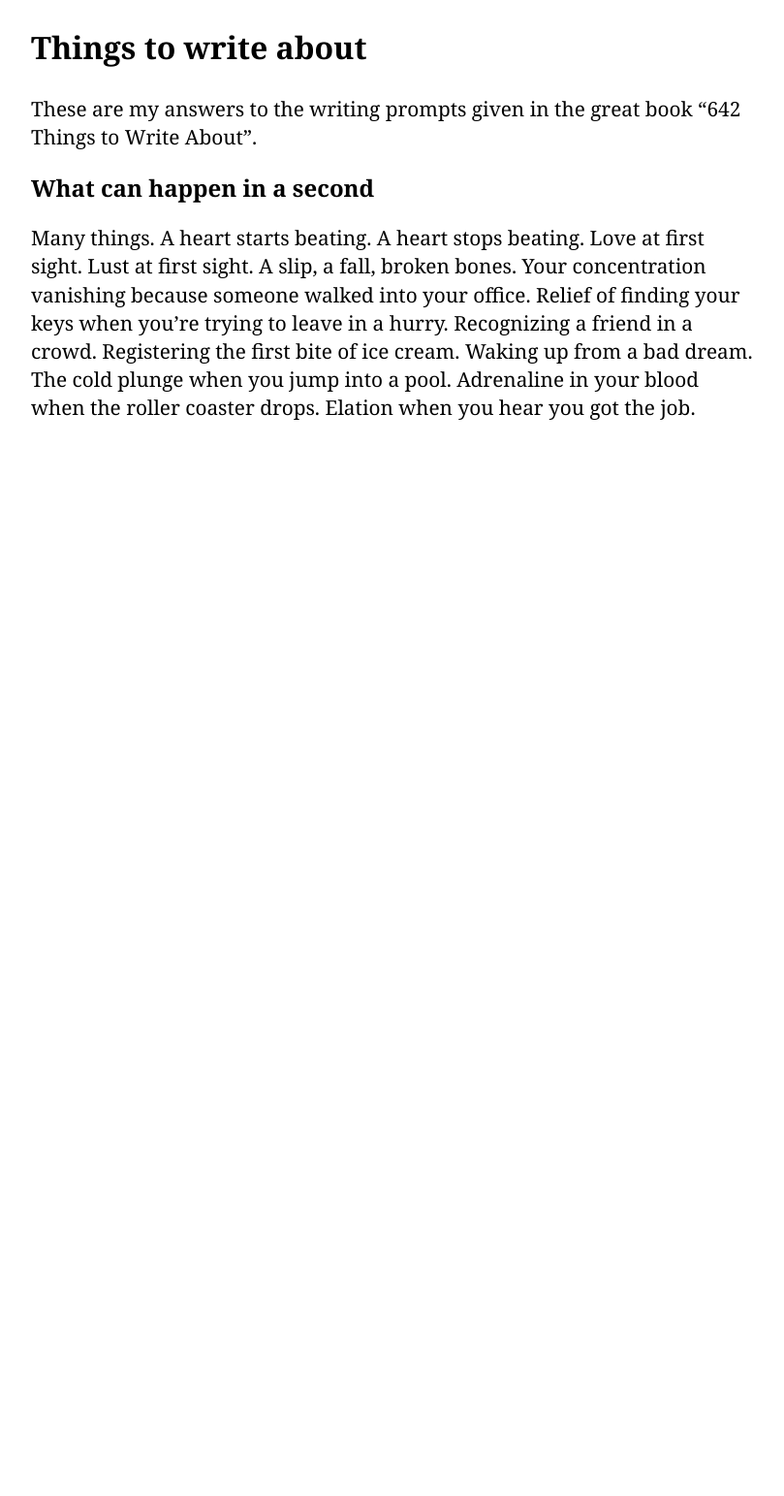
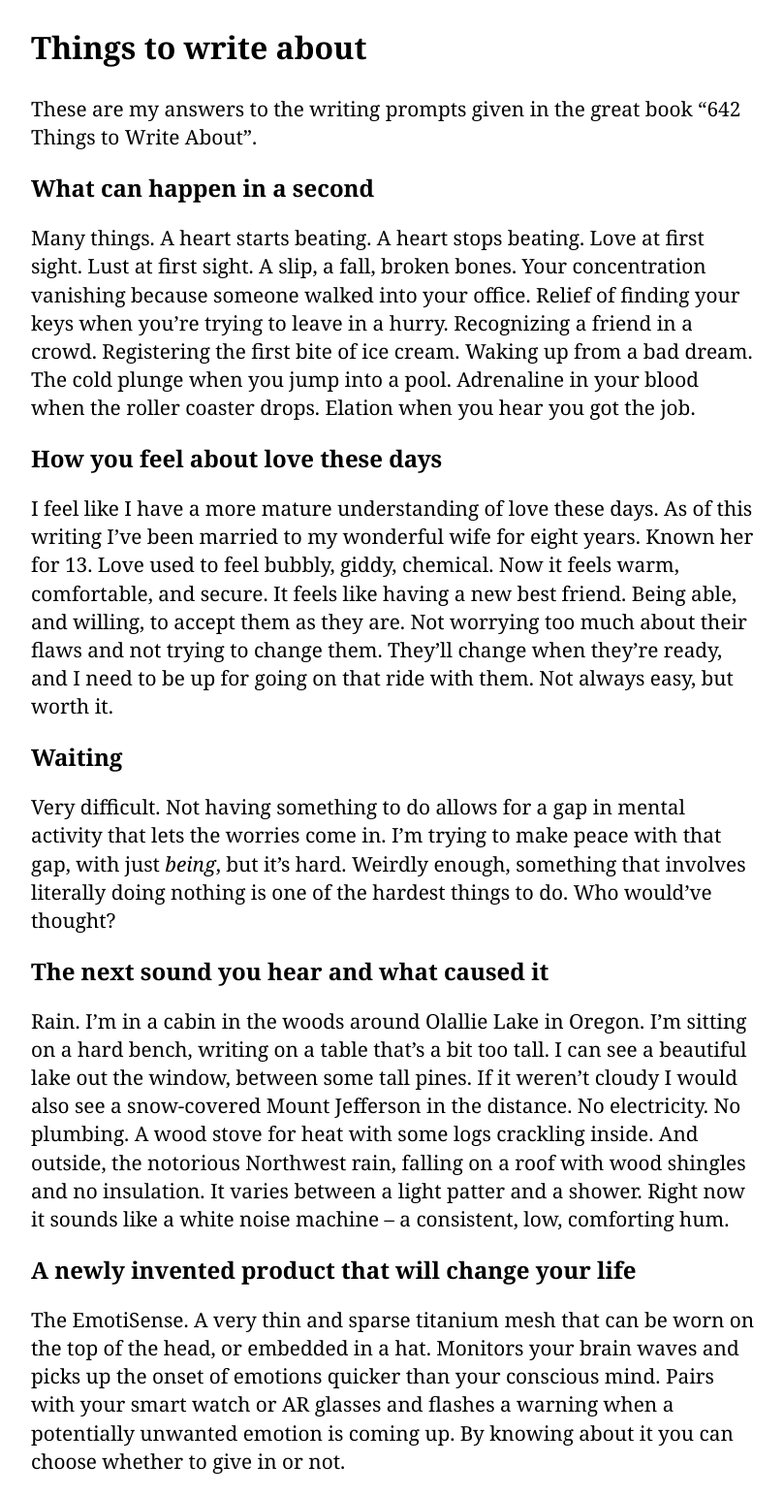
Before and after one commit to koralcem/personal-site, a Jekyll site: the page built from _posts/2020-06-22-things-to-write-about.md, in a window 1280 px wide. Shown: the whole page at 97% size, without its empty margins (233-1042 px from the left). Built offline with Jekyll 4.4.1, drawn with Linux system fonts in a browser that asks for light colours; before the commit the page ends 900 px from its top, so only the background shows below that.

Commit message:
Transcribe some more things to write about

```diff
--- a/_posts/2020-06-22-things-to-write-about.md
+++ b/_posts/2020-06-22-things-to-write-about.md
@@ -11,3 +11,19 @@ These are my answers to the writing prompts given in the great book "642 Things
 ## What can happen in a second
 
 Many things. A heart starts beating. A heart stops beating. Love at first sight. Lust at first sight. A slip, a fall, broken bones. Your concentration vanishing because someone walked into your office. Relief of finding your keys when you're trying to leave in a hurry. Recognizing a friend in a crowd. Registering the first bite of ice cream. Waking up from a bad dream. The cold plunge when you jump into a pool. Adrenaline in your blood when the roller coaster drops. Elation when you hear you got the job.
+
+## How you feel about love these days
+
+I feel like I have a more mature understanding of love these days. As of this writing I've been married to my wonderful wife for eight years. Known her for 13. Love used to feel bubbly, giddy, chemical. Now it feels warm, comfortable, and secure. It feels like having a new best friend. Being able, and willing, to accept them as they are. Not worrying too much about their flaws and not trying to change them. They'll change when they're ready, and I need to be up for going on that ride with them. Not always easy, but worth it.
+
+## Waiting
+
+Very difficult. Not having something to do allows for a gap in mental activity that lets the worries come in. I'm trying to make peace with that gap, with just _being_, but it's hard. Weirdly enough, something that involves literally doing nothing is one of the hardest things to do. Who would've thought?
+
+## The next sound you hear and what caused it
+
+Rain. I'm in a cabin in the woods around Olallie Lake in Oregon. I'm sitting on a hard bench, writing on a table that's a bit too tall. I can see a beautiful lake out the window, between some tall pines. If it weren't cloudy I would also see a snow-covered Mount Jefferson in the distance. No electricity. No plumbing. A wood stove for heat with some logs crackling inside. And outside, the notorious Northwest rain, falling on a roof with wood shingles and no insulation. It varies between a light patter and a shower. Right now it sounds like a white noise machine -- a consistent, low, comforting hum.
+
+## A newly invented product that will change your life
+
+The EmotiSense. A very thin and sparse titanium mesh that can be worn on the top of the head, or embedded in a hat. Monitors your brain waves and picks up the onset of emotions quicker than your conscious mind. Pairs with your smart watch or AR glasses and flashes a warning when a potentially unwanted emotion is coming up. By knowing about it you can choose whether to give in or not.
```
